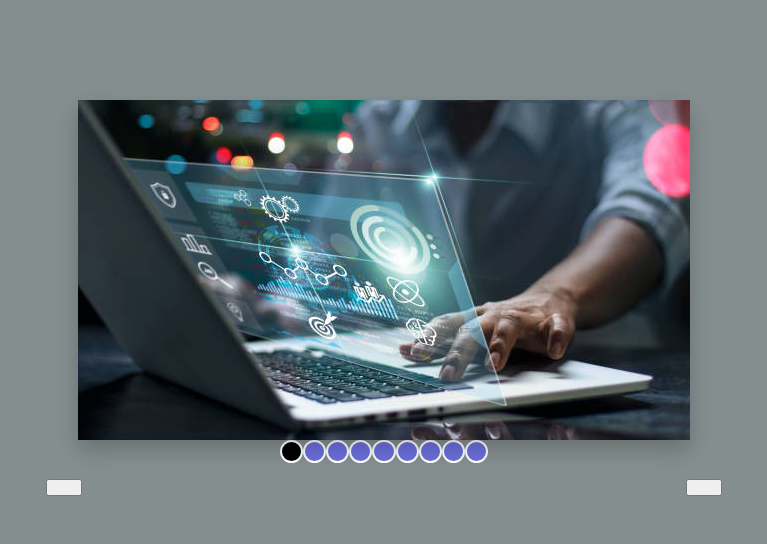
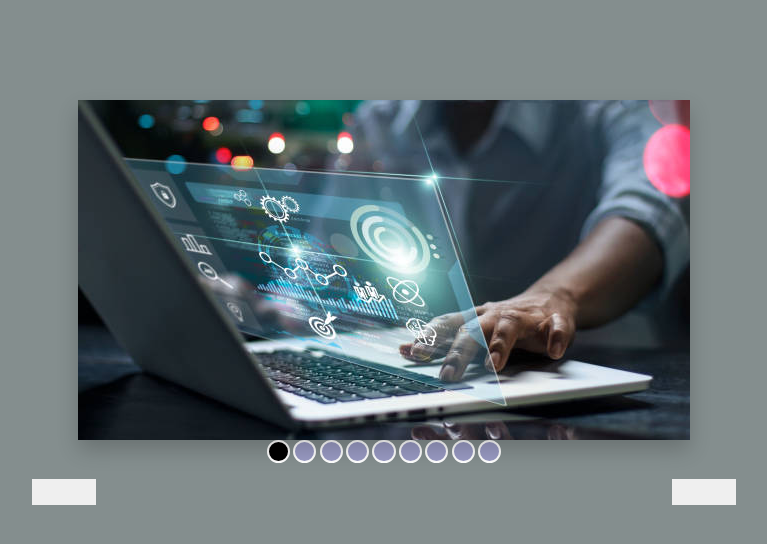
Before and after one commit to Elochukwu3/Image-Carousel-React-JS, a React (Create React App) app: page / in a window 1280 px wide. Shown: the top 544 px of the page, without its empty margins (256-1023 px from the left). Built offline with nearby package versions, Linux system fonts and the light colour scheme; the HTML template or start-up script is replaced by a standard one.

Commit message:
saved changes

```diff
--- a/src/Components/App.css
+++ b/src/Components/App.css
@@ -3,6 +3,7 @@
     margin: 0;
     padding: 0;
     list-style-type: none;
+    box-sizing: border-box;
 }
 .container{
     display: flex;
@@ -20,6 +21,7 @@
  box-shadow: 0 10px 20px rgba(0,0, 0,0.2);
 
 }
+
 .slider{
 width: 100%;
 height: 100%;
@@ -27,21 +29,26 @@ position: absolute;
 opacity: 0;
 transition: background .8s ease-in-out ;
 
+
+
 }
-.slider img{
+
+  .slider.present {
+    opacity: 1;
+
+
+  }
+  .slider img{
     width: 100%;
     height: 100%;
+    object-fit: scale-down;
 
 }
-  .slider.present {
-    opacity: 1;
-    transition-duration: 1s;
-    transform: scale(1.08. 1.08);
-  }
   .nextSlide, .prevSlide{
-    padding: .4rem 1rem;
+    padding: .8rem 2rem;
     display: block;
     margin: auto;
+    border:  unset;
 
   }
   .btnContainer{
@@ -55,11 +62,23 @@ transition: background .8s ease-in-out ;
   }
   .view{
     padding: .6rem;
-    background-color: rgb(106, 110, 218);
+    background-color: rgb(153, 154, 195);
     border-radius: 100%;
     border: 2px solid white;
+    margin: 0 .1rem;
 
   }
   .view.active{
-    background-color: black;
+    background-color: rgb(0, 0, 0);
   }
+  @media screen and (max-width: 400px) {
+    .containerInner{
+        max-width: 350px;
+
+       }
+       .slider img{
+        object-fit: contain;
+
+    }
+
+}
```
